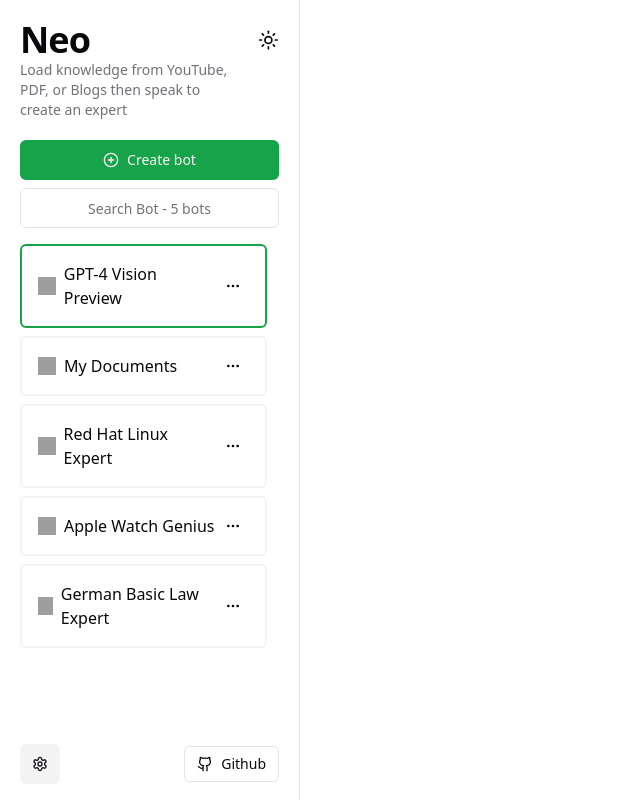
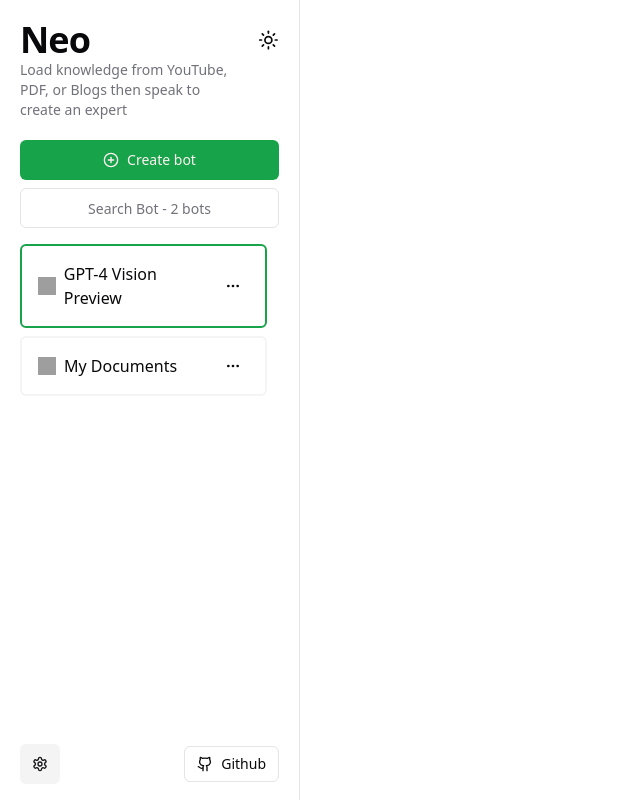
Before and after one commit to lightDev0405/chat-llamaindex, a Next.js app: page /#/b/1 in a window 1280 px wide. Shown: the whole page, without its empty margins (0-640 px from the left). Built offline with nearby package versions, Linux system fonts and the light colour scheme; grey boxes are pictures that could not be loaded.

Commit message:
Update GitHub URL in constant.ts

```diff
--- a/app/bots/bot.data.ts
+++ b/app/bots/bot.data.ts
@@ -40,69 +40,6 @@
     readOnly: true,
     hideContext: false,
   },
-  {
-    id: "3",
-    avatar: "1f5a5-fe0f",
-    name: "Red Hat Linux Expert",
-    botHello: "Hello! How can I help you with Red Hat Linux?",
-    context: [
-      {
-        role: "system",
-        content: TEMPLATE("Red Hat Linux Expert"),
-      },
-    ],
-    modelConfig: {
-      model: "gpt-4-1106-preview",
-      temperature: 0.1,
-      maxTokens: 4096,
-      sendMemory: true,
-    },
-    readOnly: true,
-    datasource: "redhat",
-    hideContext: false,
-  },
-  {
-    id: "4",
-    avatar: "1f454",
-    name: "Apple Watch Genius",
-    botHello: "Hello! How can I help you with Apple Watches?",
-    context: [
-      {
-        role: "system",
-        content: TEMPLATE("Apple Genius specialized in Apple Watches"),
-      },
-    ],
-    modelConfig: {
-      model: "gpt-4-1106-preview",
-      temperature: 0.1,
-      maxTokens: 4096,
-      sendMemory: true,
-    },
-    readOnly: true,
-    datasource: "watchos",
-    hideContext: false,
-  },
-  {
-    id: "5",
-    avatar: "1f4da",
-    name: "German Basic Law Expert",
-    botHello: "Hello! How can I assist you today?",
-    context: [
-      {
-        role: "system",
-        content: TEMPLATE("Lawyer specialized in the basic law of Germany"),
-      },
-    ],
-    modelConfig: {
-      model: "gpt-4-1106-preview",
-      temperature: 0.1,
-      maxTokens: 4096,
-      sendMemory: true,
-    },
-    readOnly: true,
-    datasource: "basic_law_germany",
-    hideContext: false,
-  },
 ];
 
 export const createDemoBots = (): Record<string, Bot> => {
--- a/app/constant.ts
+++ b/app/constant.ts
@@ -1,4 +1,4 @@
-export const GITHUB_URL = "https://github.com/run-llama/chat-llamaindex";
+export const GITHUB_URL = "https://github.com/j-cunanan/chat-llamaindex";
 
 export enum Path {
   Home = "/",
```
